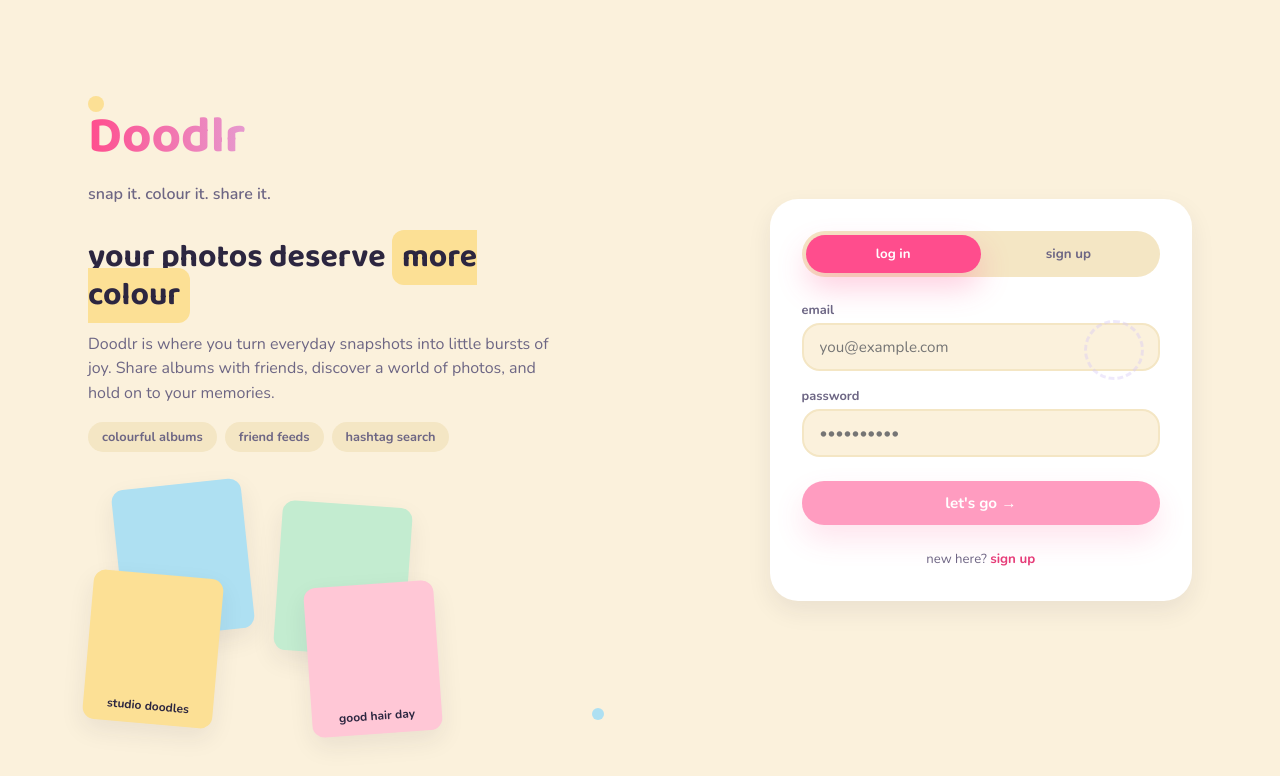
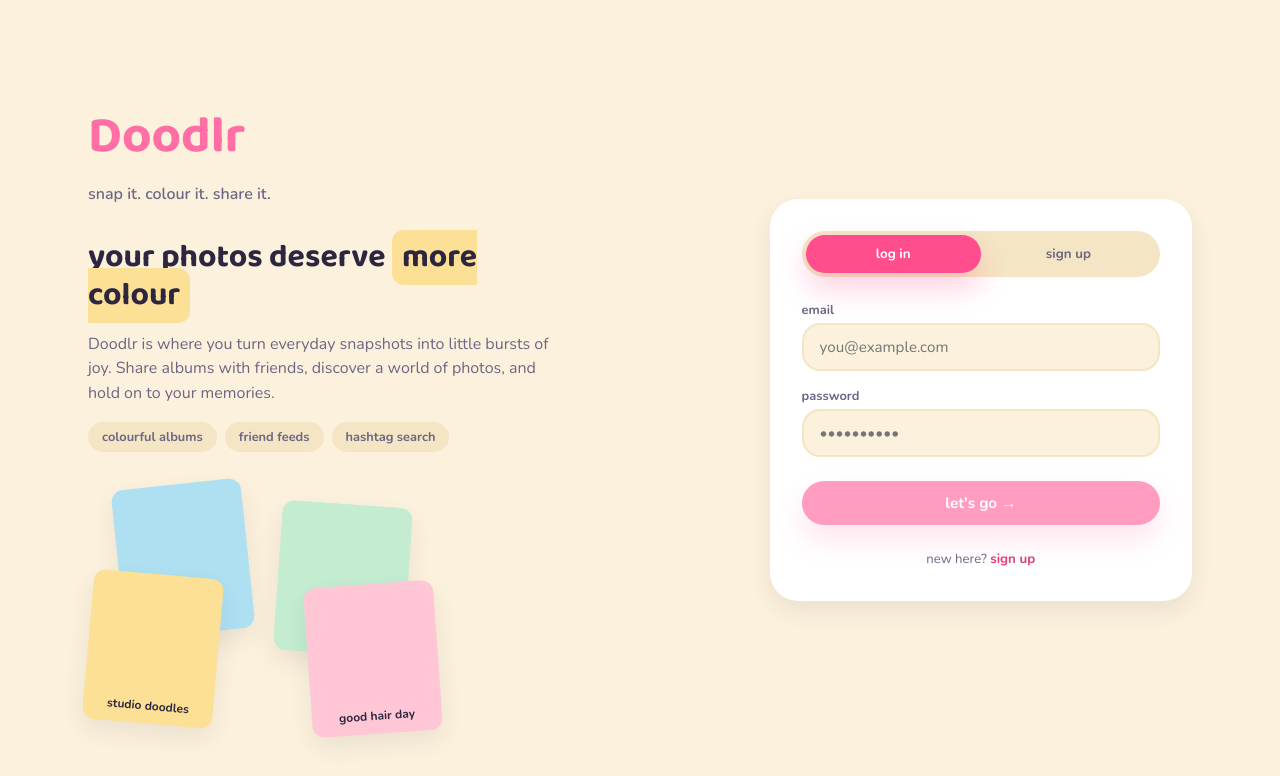
Before and after one commit to Ch3rryBl0ss0m104/IMY-220-Photo-Share, a React (Vite) app in the folder frontend/: page / in a window 1280 px wide. Shown: the top 776 px of the page. Built offline with nearby package versions, Linux system fonts and the light colour scheme; no server answers.

Commit message:
Overall Updates

```diff
--- a/frontend/src/index.css
+++ b/frontend/src/index.css
@@ -14,6 +14,12 @@
   --color-yellow: #fce095;
   --color-lavender: #d7c9f7;
   --color-peach: #ffc7d6;
+
+  --logo-pink: #FF6FA5;
+  --logo-blue: #4DB8FF;
+  --logo-yellow: #FFC93C;
+  --logo-green: #5FCB7B;
+  --logo-purple: #A98CFF;
 
   --font-display: 'Baloo 2', system-ui, sans-serif;
   --font-body: 'Nunito', system-ui, sans-serif;
--- a/frontend/src/pages/SplashPage.css
+++ b/frontend/src/pages/SplashPage.css
@@ -13,10 +13,32 @@
 
 .splash__logo {
   font-size: 3.2rem;
-  background: linear-gradient(90deg, var(--color-pink), var(--color-lavender) 40%, var(--color-blue) 70%, var(--color-mint));
   -webkit-background-clip: text;
   background-clip: text;
-  color: transparent;
+}
+
+.splash__logo:nth-child(1) {
+  color: var(--logo-pink);
+}
+
+.splash__logo:nth-child(2) {
+  color: var(--logo-blue);
+}
+
+.splash__logo:nth-child(3) {
+  color: var(--logo-yellow);
+}
+
+.splash__logo:nth-child(4) {
+  color: var(--logo-green);
+}
+
+.splash__logo:nth-child(5) {
+  color: var(--logo-purple);
+}
+
+.splash__logo:nth-child(6) {
+  color: var(--logo-pink);
 }
 
 .splash__tagline {
@@ -147,37 +169,6 @@
   padding: 0;
 }
 
-.splash__decor {
-  position: absolute;
-  border-radius: 50%;
-}
-
-.splash__decor--dot-1 {
-  width: 16px;
-  height: 16px;
-  background: var(--color-yellow);
-  top: 12%;
-  left: 4%;
-}
-
-.splash__decor--dot-2 {
-  width: 12px;
-  height: 12px;
-  background: var(--color-blue);
-  bottom: 10%;
-  left: 46%;
-}
-
-.splash__decor--squiggle {
-  width: 60px;
-  height: 60px;
-  border: 3px dashed var(--color-lavender);
-  border-radius: 50%;
-  top: 40%;
-  right: 8%;
-  opacity: 0.4;
-}
-
 @media (max-width: 900px) {
   .splash {
     grid-template-columns: 1fr;
--- a/frontend/src/pages/SplashPage.jsx
+++ b/frontend/src/pages/SplashPage.jsx
@@ -16,9 +16,6 @@ function SplashPage({ initialMode = 'login' }) {
 
   return (
     <main className="splash">
-      <div className="splash__decor splash__decor--dot-1" aria-hidden="true" />
-      <div className="splash__decor splash__decor--dot-2" aria-hidden="true" />
-      <div className="splash__decor splash__decor--squiggle" aria-hidden="true" />
 
       <section className="splash__intro">
         <h1 className="splash__logo">Doodlr</h1>
```
Also changed, not shown: 2 other files (tests, documents, lock files or other folders).
